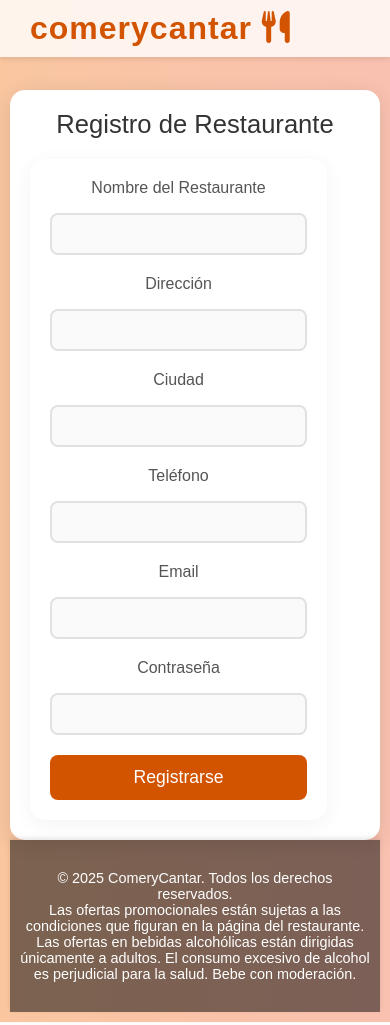
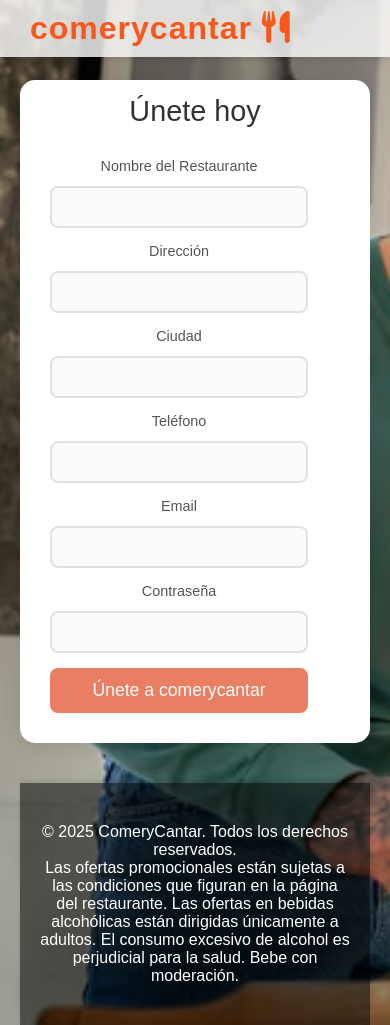
Before and after one commit to nocodecampo/comerycantar, a Flask app: page /registro-restaurante in a window 390 px wide. Run offline with Flask 3, Linux system fonts and the light colour scheme.

Commit message:
imagenes registro estilo

```diff
--- a/static/css/registro.css
+++ b/static/css/registro.css
@@ -1,4 +1,4 @@
-/* Reset some default styling */
+/* Estilos globales */
 * {
     margin: 0;
     padding: 0;
@@ -6,17 +6,17 @@
     font-family: 'Arial', sans-serif;
 }
 
-/* Fondo y diseño general */
+/* Fondo con imagen */
 body {
-    background: linear-gradient(to right, #f9c6a0, #f9c1b0); /* Tonos cálidos de melocotón y rosa suave */
+    background: url('{{ url_for('static', filename='img/registro.jpg') }}') no-repeat center center fixed;
+    background-size: cover; /* Cubre toda la pantalla */
     color: #333;
     min-height: 100vh;
     display: flex;
-    justify-content: center;
-    align-items: center;
+    flex-direction: column;
+    justify-content: space-between;
     padding: 0 20px;
     text-align: center;
-    flex-direction: column;
     font-size: 16px;
 }
 
@@ -26,34 +26,35 @@ header {
     top: 0;
     left: 0;
     width: 100%;
-    background: rgba(255, 255, 255, 0.8); /* Fondo claro semi-transparente */
+    background: rgba(255, 255, 255, 0.8);
     padding: 10px 30px;
     display: flex;
     justify-content: flex-start;
     align-items: center;
-    box-shadow: 0 2px 5px rgba(0, 0, 0, 0.1); /* Sombra sutil para darle profundidad */
+    box-shadow: 0 2px 5px rgba(0, 0, 0, 0.1);
     z-index: 1000;
 }
 
 header h1 {
     font-size: 2rem;
-    color: #d35400; /* Naranja suave */
+    color: #fa571b; /* Naranja salmón */
     font-weight: 600;
     letter-spacing: 1px;
 }
 
-/* Asegurando que el contenido debajo del encabezado no se sobreponga */
+/* Estilos para el formulario */
 main {
-    margin-top: 80px; /* Espacio para que no se sobreponga con el encabezado */
-    width: 100%;
-    max-width: 450px;
-    padding: 20px;
+    margin-top: 80px;
+    width: 350px;
+    padding: 50px;
     background: white;
-    border-radius: 15px;
+    border-radius: 20px;
     box-shadow: 0 4px 20px rgba(0, 0, 0, 0.1);
+    position: relative;
+    z-index: 1;
+    margin-bottom: 40px;
 }
 
-/* Estilo para el título principal */
 h2 {
     font-size: 2rem;
     color: #333;
@@ -61,14 +62,11 @@ h2 {
     font-weight: 500;
 }
 
-/* Estilo para el formulario */
+/* Formulario */
 form {
-    padding: 30px;
+    padding: 20px;
     display: flex;
     flex-direction: column;
-    background-color: #fff;
-    border-radius: 15px;
-    box-shadow: 0 4px 20px rgba(0, 0, 0, 0.05);
 }
 
 label {
@@ -93,19 +91,8 @@ input[type="tel"] {
     transition: all 0.3s ease;
 }
 
-/* Efecto en los inputs al recibir foco */
-input[type="text"]:focus,
-input[type="email"]:focus,
-input[type="password"]:focus,
-input[type="tel"]:focus {
-    border-color: #d35400; /* Naranja suave */
-    background: #fdf1e6; /* Fondo más cálido al foco */
-    outline: none;
-}
-
-/* Estilo para los botones */
 button {
-    background: #d35400; /* Naranja suave */
+    background: #fa571b; /* Naranja salmón */
     color: white;
     padding: 15px;
     border: none;
@@ -117,109 +104,145 @@ button {
 }
 
 button:hover {
-    background: #e67e22; /* Naranja ligeramente más oscuro */
+    background: #fa571b; /* Naranja más oscuro */
 }
 
-/* Estilo para los enlaces */
-a {
-    display: block;
+/* Footer */
+footer {
+    background-color: rgba(0, 0, 0, 0.5);
+    color: #fff;
+    padding: 40px 20px;
+    width: 100%;
     text-align: center;
-    color: #d35400;
-    text-decoration: none;
     font-size: 1rem;
-    margin-top: 20px;
-    transition: color 0.3s ease;
+    box-shadow: 0 -2px 5px rgba(0, 0, 0, 0.1);
 }
 
-a:hover {
-    color: #e67e22; /* Naranja ligeramente más oscuro */
+footer p {
+    color: #fff;
 }
 
-/* Diseño responsivo */
 @media (max-width: 768px) {
     form {
         width: 90%;
-        padding: 20px;
     }
-
     h2 {
         font-size: 1.8rem;
     }
 }
 
-@media (max-width: 480px) {
+/* Segundo bloque de estilos para el registro del restaurante */
+
+/* Fondo con imagen */
 body {
-        padding: 10px;
+    background: url('{{ url_for('static', filename='img/registro.jpg') }}') no-repeat center center fixed;
+    background-size: cover; /* Cubre toda la pantalla */
+    color: #333;
+    min-height: 100vh;
+    display: flex;
+    flex-direction: column;
+    justify-content: space-between;
+    padding: 0 20px;
+    text-align: center;
+    font-size: 16px;
+}
+
+/* Barra de navegación fija */
+header {
+    position: fixed;
+    top: 0;
+    left: 0;
+    width: 100%;
+    background: rgba(255, 255, 255, 0.8);
+    padding: 10px 30px;
+    display: flex;
+    justify-content: flex-start;
+    align-items: center;
+    box-shadow: 0 2px 5px rgba(0, 0, 0, 0.1);
+    z-index: 1000;
+}
+
+header h1 {
+    font-size: 2rem;
+    color: #fa571b; /* Naranja salmón */
+    font-weight: 600;
+    letter-spacing: 1px;
+}
+
+/* Estilos para el formulario */
+main {
+    margin-top: 80px;
+    width: 350px;
+    padding: 15px;  /* Reducido el padding para hacer el formulario más compacto */
+    background: white;
+    border-radius: 15px;
+    box-shadow: 0 4px 20px rgba(0, 0, 0, 0.1);
+    position: relative;
+    z-index: 1;
+    margin-bottom: 40px; /* Asegura que no se sobreponga al footer */
 }
 
 h2 {
-        font-size: 1.6rem;
+    font-size: 1.8rem; /* Ajusta el tamaño del título para ocupar menos espacio */
+    margin-bottom: 15px; /* Reduce el espacio debajo del título */
+}
+
+form {
+    padding: 15px; /* Menos espacio interno en el formulario */
+    display: flex;
+    flex-direction: column;
+}
+
+label {
+    font-size: 0.9rem; /* Ajuste de tamaño para que no ocupe tanto espacio */
+    margin-bottom: 6px; /* Menos espacio entre las etiquetas */
 }
 
 input[type="text"],
 input[type="email"],
 input[type="password"],
 input[type="tel"] {
-        padding: 10px;
+    width: 100%;
+    padding: 10px;  /* Reducido el padding para inputs */
+    margin: 6px 0 15px 0; /* Reducido el margen entre inputs */
+    border: 2px solid #e1e1e1;
+    border-radius: 8px;
+    background: #fafafa;
+    color: #333;
+    font-size: 1rem;
 }
 
 button {
-        padding: 12px;
+    background: #e97e63;
+    color: white;
+    padding: 12px; /* Reducido el padding del botón */
+    border: none;
+    border-radius: 8px;
+    width: 100%;
+    font-size: 1.1rem;
+    cursor: pointer;
 }
-}
-/* Footer sin recuadro blanco */
+
+/* Footer */
 footer {
-    background-color: rgba(0, 0, 0, 0.5); /* Fondo semi-transparente para que se mezcle mejor con el fondo */
+    background-color: rgba(0, 0, 0, 0.5);
     color: #fff;
     padding: 40px 20px;
     width: 100%;
     text-align: center;
     font-size: 1rem;
-    box-shadow: 0 -2px 5px rgba(0, 0, 0, 0.1); /* Sombra sutil para darle profundidad */
-    position: relative;
-    bottom: 0;
-}
-
-/* Estilo para el contenido del footer */
-.footer-content {
-    max-width: 1100px;
-    margin: 0 auto;
-}
-
-/* Estilo para los enlaces sociales */
-.social-links {
-    margin-top: 20px;
-}
-
-.social-links a {
-    margin: 0 15px;
-    color: #d35400; /* Naranja suave */
-    font-size: 1.5rem;
-    text-decoration: none;
-    transition: color 0.3s ease;
-}
-
-.social-links a:hover {
-    color: #e67e22; /* Naranja ligeramente más oscuro */
-}
-
-/* Enlaces de pie de página */
-footer p {
-    font-size: 1rem;
-    color: #fff; /* Mantener el texto blanco */
-}
-
-/* Hacer que el footer sea más pequeño en dispositivos móviles */
-@media (max-width: 768px) {
-    footer {
-        padding: 30px 10px;
+    box-shadow: 0 -2px 5px rgba(0, 0, 0, 0.1);
 }
 
 footer p {
-        font-size: 0.9rem;
+    color: #fff;
 }
 
-    .social-links a {
-        font-size: 1.2rem;
+@media (max-width: 768px) {
+    form {
+        width: 90%;
+    }
+    h2 {
+        font-size: 1.8rem;
     }
 }
--- a/templates/registro/registro-restaurante.html
+++ b/templates/registro/registro-restaurante.html
@@ -9,7 +9,8 @@
     <link rel="stylesheet" href="{{ url_for('static', filename='css/registro.css') }}">
 
 </head>
-<body>
+    <body style="background-image: url('{{ url_for('static', filename='img/registro.jpg') }}'); background-size: cover;">
+
     <!-- Barra de navegación fija con el nombre de la aplicación -->
     <header>
         <h1>comerycantar <i class="fa-solid fa-utensils"></i></h1>
@@ -17,7 +18,7 @@
 
     <!-- Contenido principal -->
     <main>
-        <h2>Registro de Restaurante</h2>
+        <h2>Únete hoy</h2>
         <form method="POST">
             <label for="nombre">Nombre del Restaurante</label>
             <input type="text" name="nombre" id="nombre" required>
@@ -37,7 +38,7 @@
             <label for="password">Contraseña</label>
             <input type="password" name="password" id="password" required>
 
-            <button type="submit">Registrarse</button>
+            <button type="submit">Únete a comerycantar</button>
         </form>
     </main>
     <footer>
```
Also changed, not shown: templates/registro/registro-cliente.html (+7 -2 lines), static/img/registro.jpg (added). Lines whose indentation alone changed are shown as unchanged.
